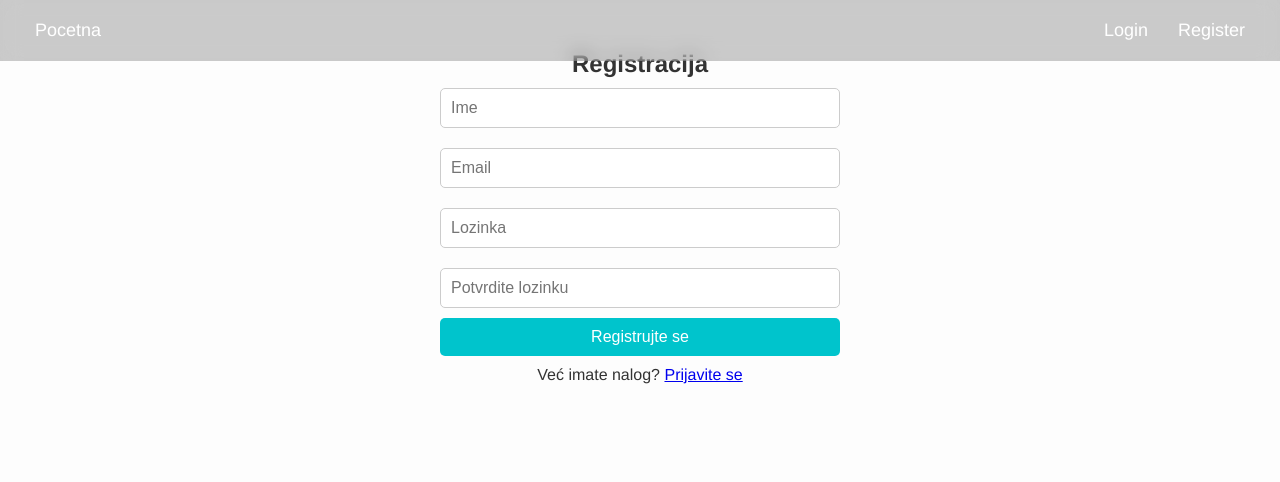
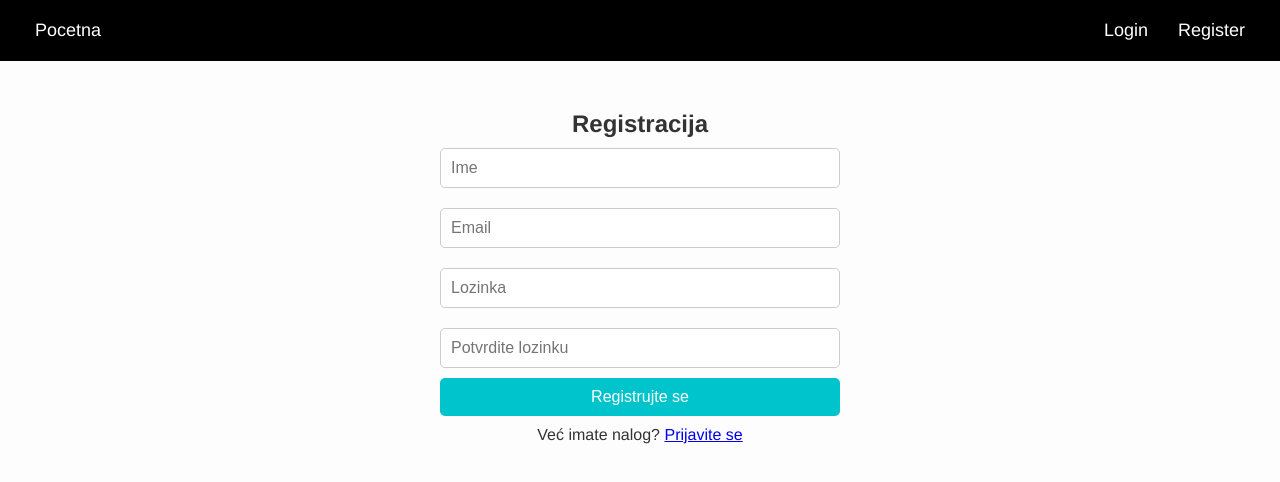
Before and after one commit to elab-development/internet-tehnologije-2024-projekat-modnibrend_2020_0475, a React (Create React App) app in the folder brend_react/: page /register in a window 1280 px wide. Shown: the top 482 px of the page. Built offline with nearby package versions, Linux system fonts and the light colour scheme.

Commit message:
popravljen navbar, login, register i logout i redirekcije

```diff
--- a/brend_react/src/App.css
+++ b/brend_react/src/App.css
@@ -53,3 +53,7 @@ a:hover {
 button:hover {
   color: #f06292;
 }
+
+.content {
+  padding-top: 60px; /* Visina navbara */
+}
--- a/brend_react/src/App.js
+++ b/brend_react/src/App.js
@@ -22,16 +22,23 @@ function App() {
     setIsLoggedIn(false);
   };
 
+  const handleLogin = () => {
+    setIsLoggedIn(true);
+  };
+
   return (
     <Router>
       <Navbar isLoggedIn={isLoggedIn} handleLogout={handleLogout} />
+      <div className="content">
         <Routes>
           <Route path="/" element={<Pocetna />} />
           <Route path="/kolekcije" element={<Kolekcije />} />
           <Route path="/kolekcije/:id" element={<KolekcijaDetalji />} />
-      <Route path="/login" element={<Login />} />
-      <Route path="/register" element={<Register />} />
+          <Route path="/login" element={<Login handleLogin={handleLogin} />} />
+          <Route path="/register" element={<Register handleLogin={handleLogin} />} />
         </Routes>
+      </div>
+
     </Router>
   );
 }
--- a/brend_react/src/Kolekcije.css
+++ b/brend_react/src/Kolekcije.css
@@ -9,6 +9,7 @@
   .kolekcije-title {
     font-size: 2rem;
     margin-bottom: 20px;
+    color: #fff;
   }
 
   .kolekcije-grid {
--- a/brend_react/src/Login.jsx
+++ b/brend_react/src/Login.jsx
@@ -2,7 +2,7 @@ import React, { useState } from 'react';
 import './Auth.css';
 import { useNavigate } from 'react-router-dom';
 
-const Login = () => {
+const Login = ({ handleLogin }) => {
   const [email, setEmail] = useState('');
   const [password, setPassword] = useState('');
   const [error, setError] = useState(null);
@@ -23,6 +23,7 @@ const Login = () => {
 
       if (response.ok) {
         localStorage.setItem('token', data.token);
+        handleLogin();
         navigate('/');
       } else {
         setError(data.message || 'Došlo je do greške. Pokušajte ponovo.');
--- a/brend_react/src/Navbar.css
+++ b/brend_react/src/Navbar.css
@@ -3,11 +3,12 @@
     justify-content: space-between;
     align-items: center;
     padding: 20px 20px;
-    background-color: rgba(0, 0, 0, 0.2);
+    background-color: rgba(0, 0, 0, 1);
     position: fixed;
     width: 100%;
     top: 0;
     z-index: 1000;
+    margin-bottom: 20rem;
   }
 
   .navbar a {
--- a/brend_react/src/Navbar.jsx
+++ b/brend_react/src/Navbar.jsx
@@ -7,7 +7,7 @@ function Navbar({ isLoggedIn, handleLogout }) {
 
   const logout = async () => {
     try {
-      const response = await fetch('/logout', {
+      const response = await fetch('http://localhost:8000/api/logout', {
         method: 'POST',
         headers: {
           'Content-Type': 'application/json',
--- a/brend_react/src/Register.jsx
+++ b/brend_react/src/Register.jsx
@@ -2,7 +2,7 @@ import React, { useState } from 'react';
 import './Auth.css';
 import { useNavigate } from 'react-router-dom';
 
-const Register = () => {
+const Register = ({ handleLogin }) =>{
   const [name, setName] = useState('');
   const [email, setEmail] = useState('');
   const [password, setPassword] = useState('');
@@ -30,6 +30,7 @@ const Register = () => {
 
       if (response.ok) {
         localStorage.setItem('token', data.token);
+        handleLogin();
         navigate('/');
       } else {
         setError(data.errors || 'Došlo je do greške. Pokušajte ponovo.');
```
Lines whose indentation alone changed are shown as unchanged.
